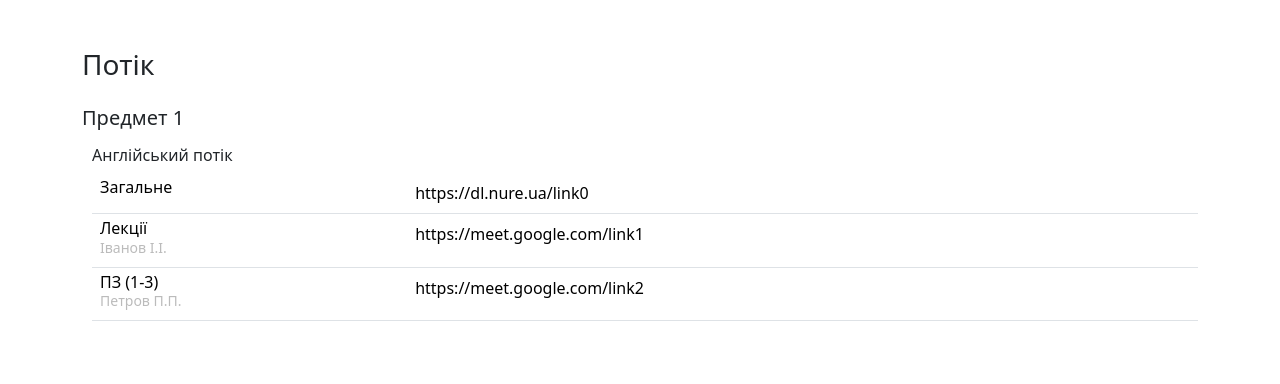
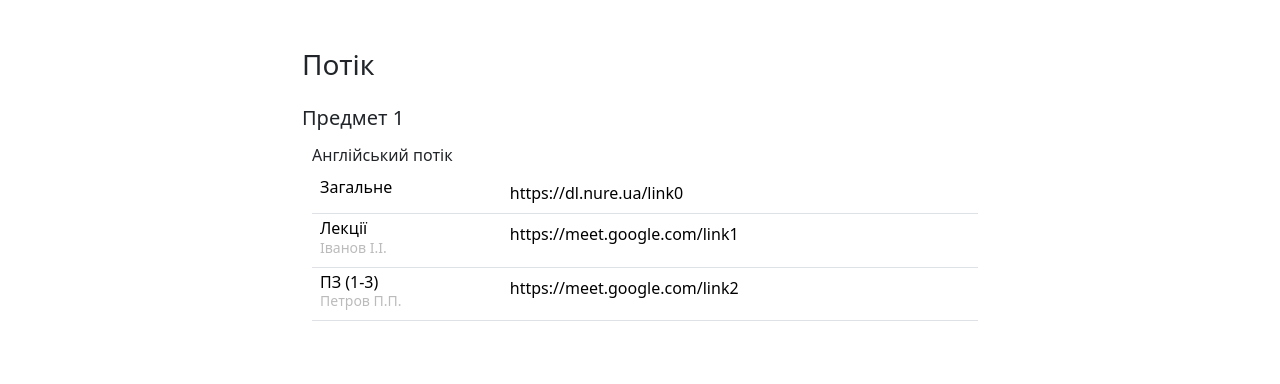
Before and after one commit to 2vitalik/data.labs, a Django app: template templates/group.html in a window 1280 px wide. Shown: the top 384 px of the page. Run offline with Django 5.2, Linux system fonts and the light colour scheme; the template is opened without the code that fills it, so the values that code supplies are empty.

Commit message:
html: Set max-width to 700px

```diff
--- a/templates/base.html
+++ b/templates/base.html
@@ -11,7 +11,7 @@
 </head>
 <body>
 
-<div class="container py-5">
+<div class="container py-5" style="max-width: 700px;">
 {% block content %}
 {% endblock %}
 </div>
```
